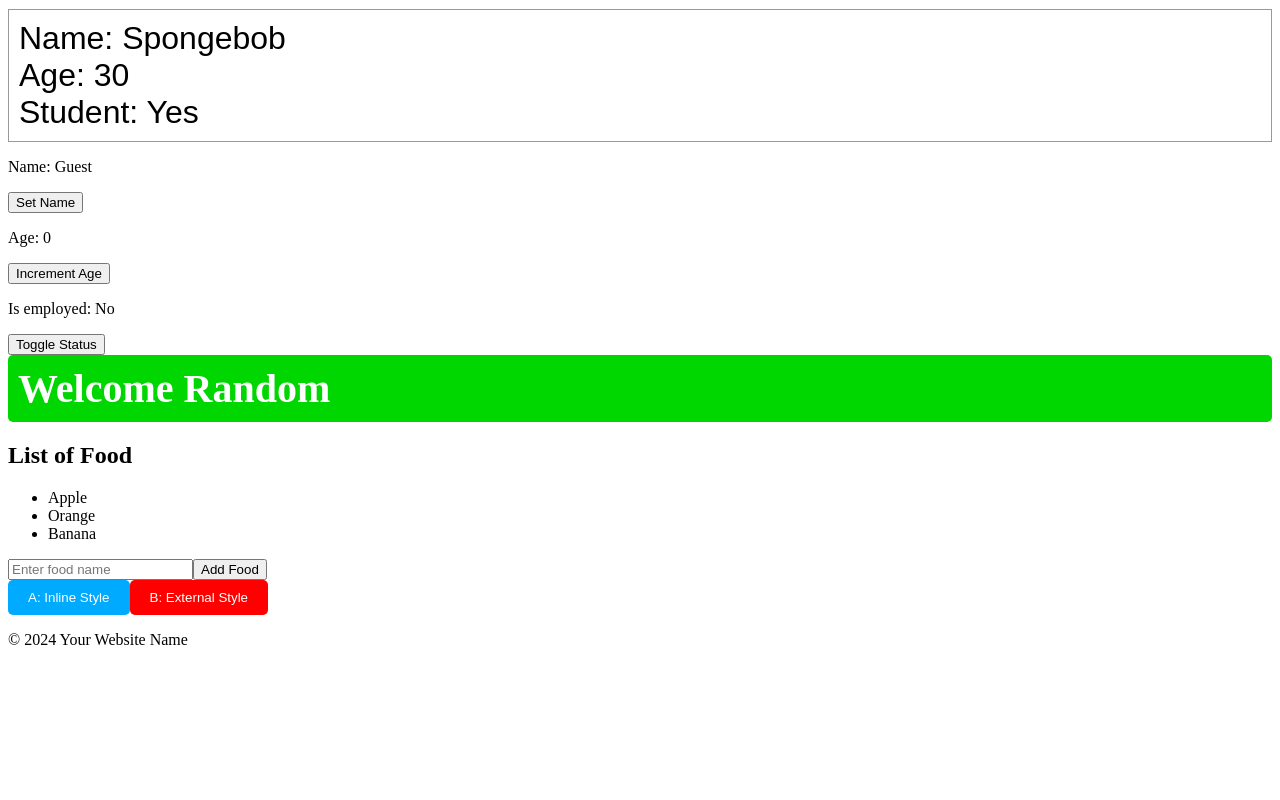
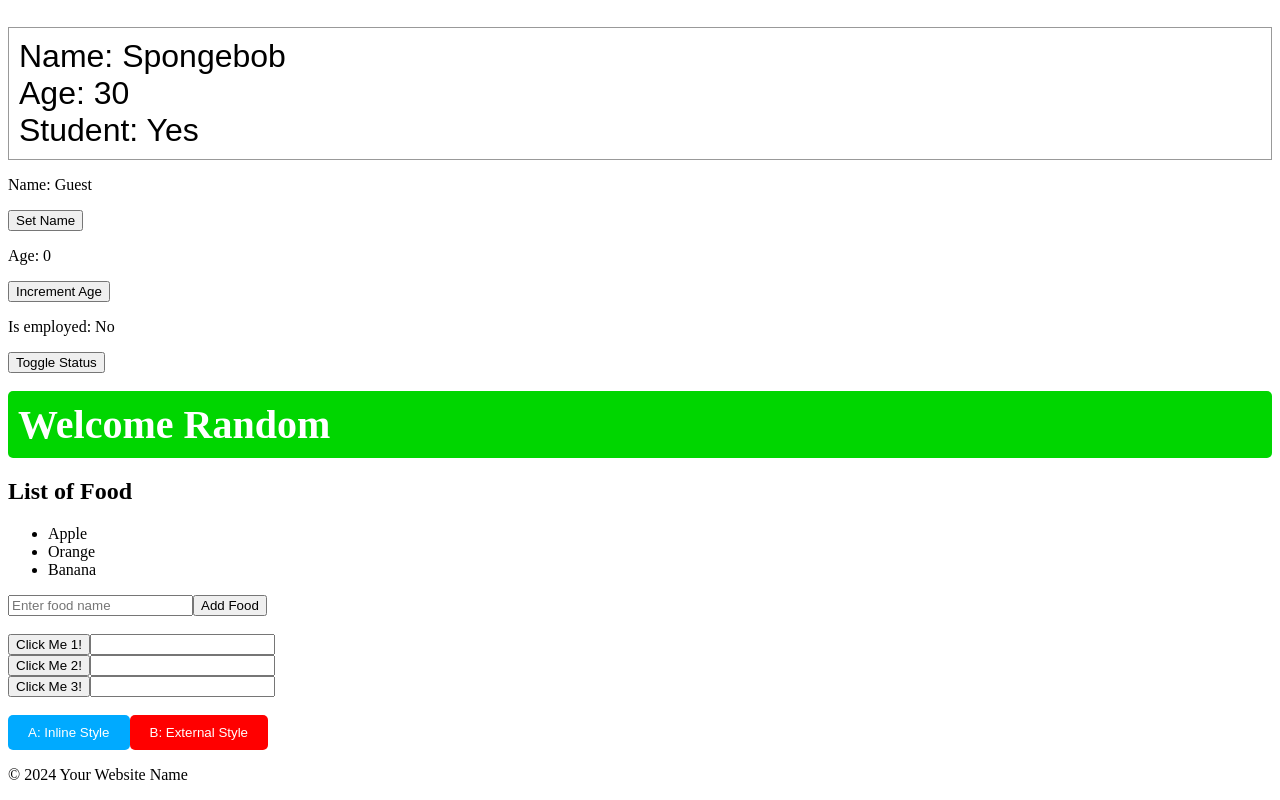
Before and after one commit to KevDaiNguyen/WebApplication, a React (Vite) app in the folder Website/my-react-app/: page / in a window 1280 px wide. Shown: the part 3803-4603 px from the top of the page. Before the commit the page ends 4468 px from the top, so only its background shows below. Built offline with nearby package versions, Linux system fonts and the light colour scheme.

Commit message:
Tutorial 19 Done
Almost done with this video

```diff
--- a/Website/my-react-app/src/App.jsx
+++ b/Website/my-react-app/src/App.jsx
@@ -17,6 +17,7 @@ import UseStateExample from './UseStateExample.jsx'
 import WindowSize from './WindowSize.jsx'
 import DigitalClock from './DigitalClock.jsx'
 import ComponentA from './ComponentA.jsx'
+import UseRefExample from './UseRefExample.jsx'
 
 function App() {
 
@@ -51,11 +52,12 @@ function App() {
       <Card/><br/>
       <ProfilePicture/>
       {fruits.length > 0 && <List items={fruits} category = "Fruits"/>}
-      {vegetables.length > 0 ? <List items={vegetables} category = "Fruits"></List>: null}
+      {vegetables.length > 0 ? <List items={vegetables} category = "Fruits"></List>: null} <br/>
       <Student name="Spongebob" age={30} isStudent={true}/>
-      <Employement/>
+      <Employement/> <br/>
       <UserGreeting isLoggedIn={true} username="Random"/>
-      <Food/>
+      <Food/> <br/>
+      <UseRefExample/> <br/>
       <Button/>
       <Footer/>
     </>
--- /dev/null
+++ b/Website/my-react-app/src/UseRefExample.jsx
@@ -0,0 +1,58 @@
+import React, {useState, useEffect, useRef} from "react"
+
+function UseRefExample()
+{
+    const inputRef1 = useRef(null);
+    const inputRef2 = useRef(null);
+    const inputRef3 = useRef(null);
+
+    useEffect(() => {
+        console.log("Component Rendered");
+    })
+
+    function handleClick1()
+    {
+        inputRef1.current.focus();
+        inputRef1.current.style.backgroundColor = "yellow";
+        inputRef2.current.style.backgroundColor = "";
+        inputRef3.current.style.backgroundColor = "";
+    }
+
+    function handleClick2()
+    {
+        inputRef2.current.focus();
+        inputRef2.current.style.backgroundColor = "yellow";
+        inputRef1.current.style.backgroundColor = "";
+        inputRef3.current.style.backgroundColor = "";
+    }
+
+    function handleClick3()
+    {
+        inputRef3.current.focus();
+        inputRef3.current.style.backgroundColor = "yellow";
+        inputRef1.current.style.backgroundColor = "";
+        inputRef2.current.style.backgroundColor = "";
+    }
+
+    return(
+        <div>
+            <button onClick={handleClick1}>
+                Click Me 1!
+            </button>
+            <input ref={inputRef1}/> <br/>
+
+            <button onClick={handleClick2}>
+                Click Me 2!
+            </button>
+            <input ref={inputRef2}/> <br/>
+
+            <button onClick={handleClick3}>
+                Click Me 3!
+            </button>
+            <input ref={inputRef3}/>
+
+        </div>
+    );
+}
+
+export default UseRefExample
```
